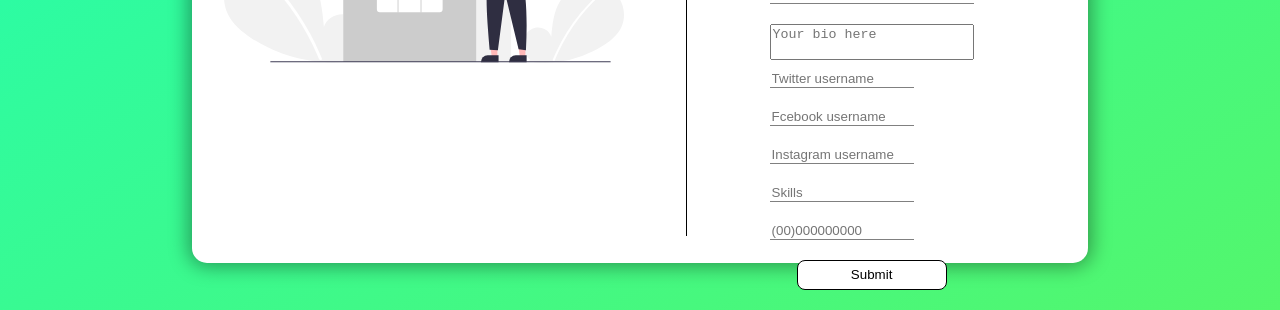
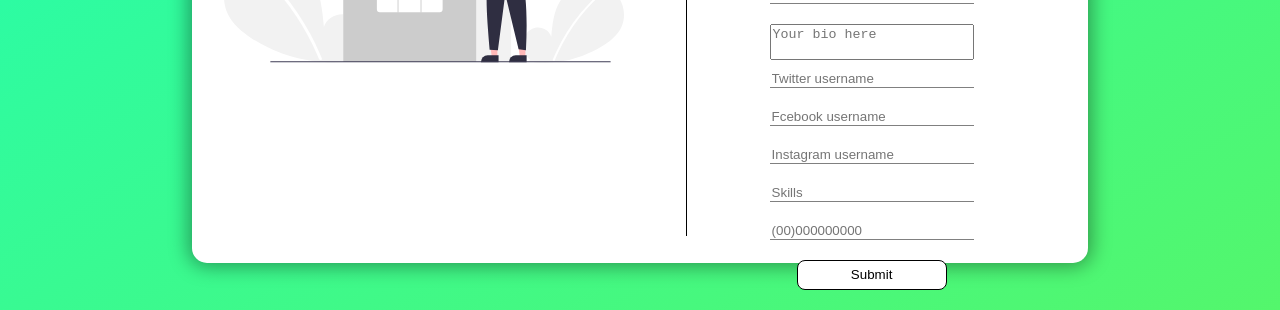
Before and after one commit to Nousz/MyPrfReact, a React (Create React App) app in the folder MyPrfWeb/: page /register in a window 1280 px wide. Shown: the part 457-767 px from the top of the page. Built offline with nearby package versions, Linux system fonts and the light colour scheme.

Commit message:
CSS, adjustments

```diff
--- a/MyPrfWeb/src/pages/editPage/editPage.styles.scss
+++ b/MyPrfWeb/src/pages/editPage/editPage.styles.scss
@@ -86,27 +86,6 @@
             margin-bottom: 10px;
             resize: none;
           }
-
-          div {
-            display: flex;
-            div {
-              display: flex;
-              flex-direction: row;
-            }
-            input {
-              max-width: 140px;
-              margin-right: 10px;
-            }
-            button {
-              background-color: white;
-              border: 1px solid black;
-              max-width: 40px;
-              max-height: 20px;
-              background-color: white;
-              border-radius: 8px;
-              cursor: pointer;
-            }
-          }
         }
 
         .btn {
@@ -117,8 +96,8 @@
           border-radius: 8px;
           transition: 0.4s;
           &:hover {
-            border: 1 px solid white;
-            background-color: black;
+            border: 1px solid #1bb385;
+            background-color: #1bb385;
             color: white;
             cursor: pointer;
           }
--- a/MyPrfWeb/src/pages/editPage/index.jsx
+++ b/MyPrfWeb/src/pages/editPage/index.jsx
@@ -65,7 +65,6 @@ export default function EditPage() {
       </div>
 
       <div className="registerPageSideTwo">
-
         <div className="registerPageInputArea">
           <form className="registerPageForm" onSubmit={(e) => handleSubmit(e)}>
             <h2>Edit your profile</h2>
@@ -94,50 +93,40 @@ export default function EditPage() {
                 value={bio}
                 onChange={(e) => setBio(e.target.value)}
               />
-              <div className="skills">
-                <div>
               <input
                 type="text"
                 placeholder="Twitter username"
                 value={twitter}
                 onChange={(e) => setTwitter(e.target.value)}
               />
-                </div>
 
-                <div>
               <input
                 type="text"
                 placeholder="Facebook username"
                 value={facebook}
                 onChange={(e) => setFacebook(e.target.value)}
               />
-                </div>
-                <div>
+
               <input
                 type="text"
                 placeholder="Instagram username"
                 value={instagram}
                 onChange={(e) => setInstagram(e.target.value)}
               />
-                </div>
 
-                <div>
               <input
                 type="text"
                 placeholder="Skills"
                 value={skills}
                 onChange={(e) => setSkills(e.target.value)}
               />
-                </div>
-                <div>
+
               <input
                 type="text"
                 placeholder="(00)000000000"
                 value={contacts}
                 onChange={(e) => setContacts(e.target.value)}
               />
-                </div>
-              </div>
             </div>
             <button className="btn">Submit</button>
           </form>
--- a/MyPrfWeb/src/pages/loginPage/index.jsx
+++ b/MyPrfWeb/src/pages/loginPage/index.jsx
@@ -65,6 +65,7 @@ export default function LoginPage() {
                 type="password"
                 placeholder="*****"
               />
+              <p>Forgot your password?</p>
             </div>
             <button className="btn">Submit</button>
           </form>
--- a/MyPrfWeb/src/pages/loginPage/loginPage.styles.scss
+++ b/MyPrfWeb/src/pages/loginPage/loginPage.styles.scss
@@ -38,11 +38,16 @@
       margin-bottom: 40px;
       flex: 0;
 
+      span {
+          color: gray;
+      }
 
       a {
-                border: 1px solid black;
+        border: 1px solid gray;
         text-align: center;
-                color: black;
+        padding-left: 10px;
+        padding-right: 10px;
+        color: gray;
         text-decoration: none;
         width: 70px;
         height: 30px;
@@ -50,8 +55,8 @@
         border-radius: 8px;
         transition: 0.4s;
         &:hover {
-                    border: 1 px solid white;
-                    background-color: black;
+          border: 1px solid #1bb385;
+          background-color: #1bb385;
           color: white;
         }
       }
@@ -83,6 +88,15 @@
             border-bottom: 1px solid gray;
             margin-bottom: 20px;
           }
+
+          p {
+            font-size: 12px;
+
+            transition: color 0.5s;
+            &:hover {
+              color: #1bb385;
+            }
+          }
         }
 
         .btn {
@@ -93,9 +107,8 @@
           border-radius: 8px;
           transition: 0.4s;
           &:hover {
-
-                        border: 1 px solid white;
-                        background-color: black;
+            border: 1px solid #1bb385;
+            background-color: #1bb385;
             color: white;
             cursor: pointer;
           }
--- a/MyPrfWeb/src/pages/profilePage/index.jsx
+++ b/MyPrfWeb/src/pages/profilePage/index.jsx
@@ -137,7 +137,16 @@ export default function ProfilePage() {
         </>
       )}
       <footer>
-        <div>Developed by: <br/><a href=""> Christian Herculano </a><br/><a href=""> João Paulo </a><br/><a href="https://github.com/joaodamasceno2001"> João Victor </a><br/><a href="https://github.com/Nousz"> Lucas Farias </a></div>
+        <div>
+          Developed by: <br />
+          <a to=""> Christian Herculano </a>
+          <br />
+          <a to=""> João Paulo </a>
+          <br />
+          <a to="https://github.com/joaodamasceno2001"> João Victor </a>
+          <br />
+          <a to="https://github.com/Nousz"> Lucas Farias </a>
+        </div>
       </footer>
     </div>
   );
--- a/MyPrfWeb/src/pages/profilePage/profilePage.styles.scss
+++ b/MyPrfWeb/src/pages/profilePage/profilePage.styles.scss
@@ -1,5 +1,6 @@
 .container {
   min-width: 90vw;
+  max-width: 90vw;
   min-height: 950px;
 
   margin: 100px auto;
--- a/MyPrfWeb/src/pages/registerPage/index.jsx
+++ b/MyPrfWeb/src/pages/registerPage/index.jsx
@@ -85,50 +85,37 @@ export default function RegisterPage() {
                 value={bio}
                 onChange={(e) => setBio(e.target.value)}
               />
-              <div className="skills">
-                <div>
               <input
                 type="text"
                 placeholder="Twitter username"
                 value={twitter}
                 onChange={(e) => setTwitter(e.target.value)}
               />
-                </div>
-
-                <div>
               <input
                 type="text"
                 placeholder="Fcebook username"
                 value={facebook}
                 onChange={(e) => setFacebook(e.target.value)}
               />
-                </div>
-                <div>
               <input
                 type="text"
                 placeholder="Instagram username"
                 value={instagram}
                 onChange={(e) => setInstagram(e.target.value)}
               />
-                </div>
 
-                <div>
               <input
                 type="text"
                 placeholder="Skills"
                 value={skills}
                 onChange={(e) => setSkills(e.target.value)}
               />
-                </div>
-                <div>
               <input
                 type="text"
                 placeholder="(00)000000000"
                 value={contacts}
                 onChange={(e) => setContacts(e.target.value)}
               />
-                </div>
-              </div>
             </div>
             <button className="btn">Submit</button>
           </form>
--- a/MyPrfWeb/src/pages/registerPage/registerPage.styles.scss
+++ b/MyPrfWeb/src/pages/registerPage/registerPage.styles.scss
@@ -86,27 +86,6 @@
             margin-bottom: 10px;
             resize: none;
           }
-
-          div {
-            display: flex;
-            div {
-              display: flex;
-              flex-direction: row;
-            }
-            input {
-              max-width: 140px;
-              margin-right: 10px;
-            }
-            button {
-              background-color: white;
-              border: 1px solid black;
-              max-width: 40px;
-              max-height: 20px;
-              background-color: white;
-              border-radius: 8px;
-              cursor: pointer;
-            }
-          }
         }
 
         .btn {
--- a/MyPrfWeb/src/pages/searchedProfilePage/index.jsx
+++ b/MyPrfWeb/src/pages/searchedProfilePage/index.jsx
@@ -77,7 +77,16 @@ export default function SearchedProfilePage() {
         </>
       )}
       <footer>
-        <div>Developed by: <br/> Lucas Farias <br/> João Victor <br/> Christian Herculano <br/> João Paulo</div>
+        <div>
+          Developed by: <br />
+          <a to=""> Christian Herculano </a>
+          <br />
+          <a to=""> João Paulo </a>
+          <br />
+          <a to="https://github.com/joaodamasceno2001"> João Victor </a>
+          <br />
+          <a to="https://github.com/Nousz"> Lucas Farias </a>
+        </div>
       </footer>
     </div>
   );
```
Also changed, not shown: 7 other files (tests, documents, lock files or other folders). Lines whose indentation alone changed are shown as unchanged.
